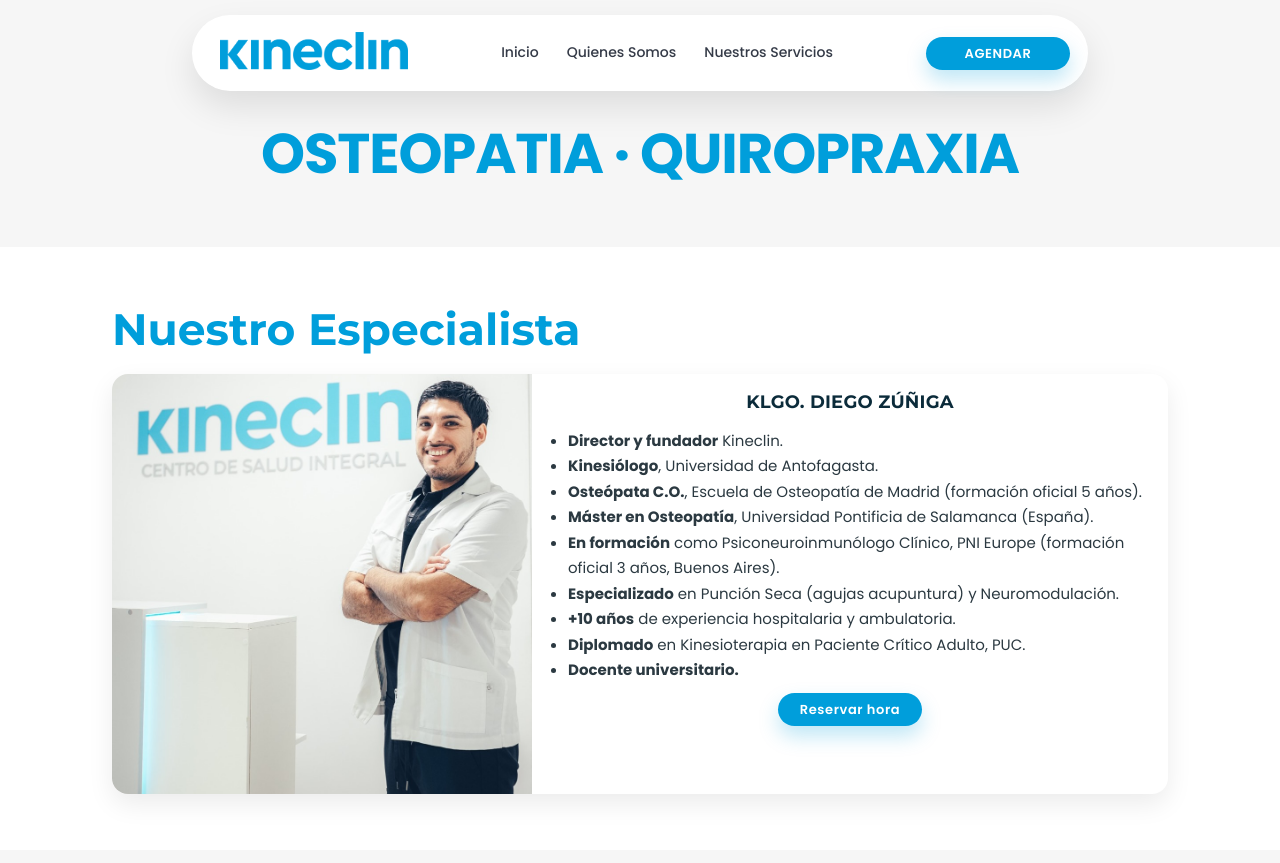
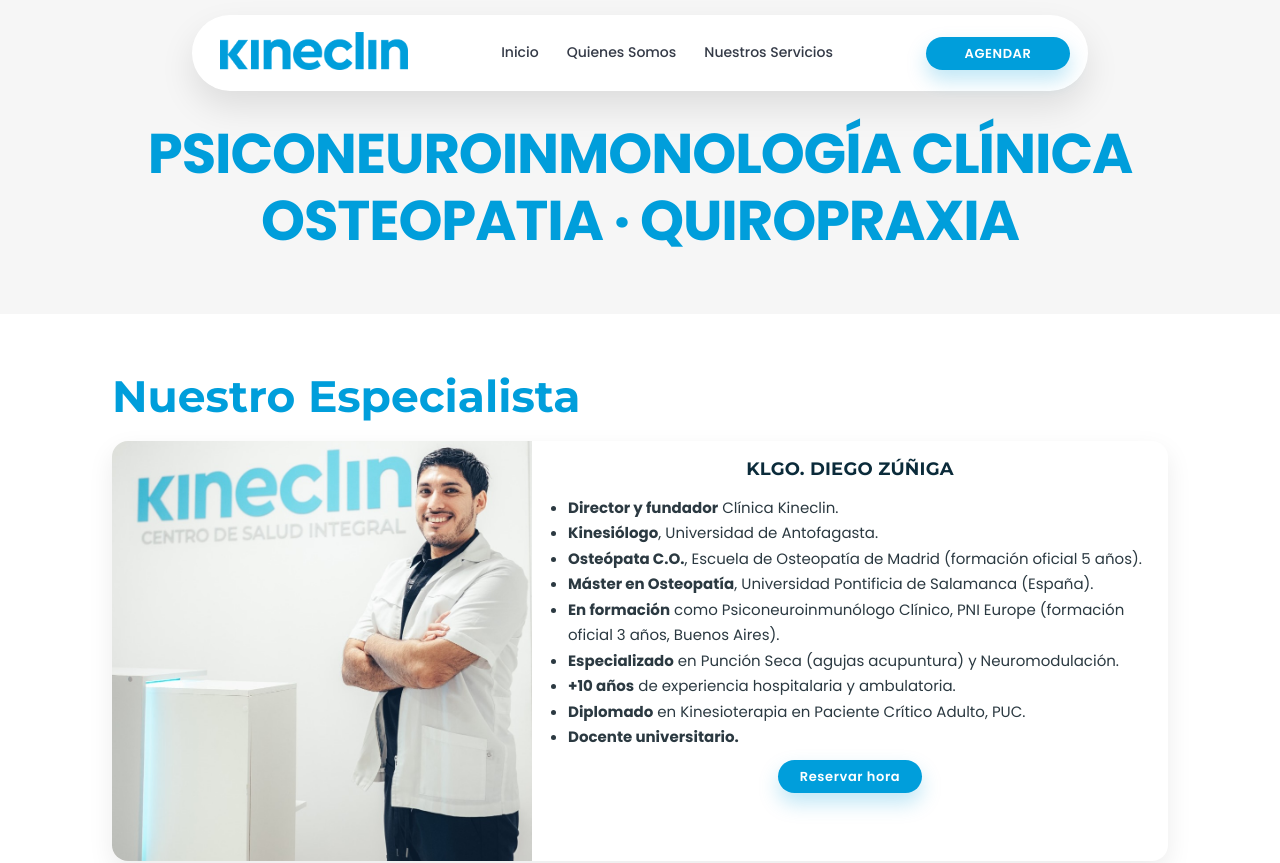
Before and after one commit to panxo87sl/kcweb, a React (Vite) app: page /osteopatia in a window 1280 px wide. Shown: the top 863 px of the page. Built offline with nearby package versions, Linux system fonts and the light colour scheme.

Commit message:
Cambio titulo Osteopatia pagina

```diff
--- a/src/components/OsteoPage/OsteoPage.jsx
+++ b/src/components/OsteoPage/OsteoPage.jsx
@@ -6,6 +6,7 @@
     <main className="osteoPage">
       <header className="osteoHero">
         <div className="osteoHero__inner">
+          <h1 className="osteoHero__title">PSICONEUROINMONOLOGÍA CLÍNICA</h1>
           <h1 className="osteoHero__title">OSTEOPATIA · QUIROPRAXIA</h1>
         </div>
       </header>
@@ -30,7 +31,7 @@
 
               <ul className="osteoSpecialistBlock__list">
                 <li>
-                  <strong>Director y fundador</strong> Kineclin.
+                  <strong>Director y fundador</strong> Clínica Kineclin.
                 </li>
                 <li>
                   <strong>Kinesiólogo</strong>, Universidad de Antofagasta.
```
